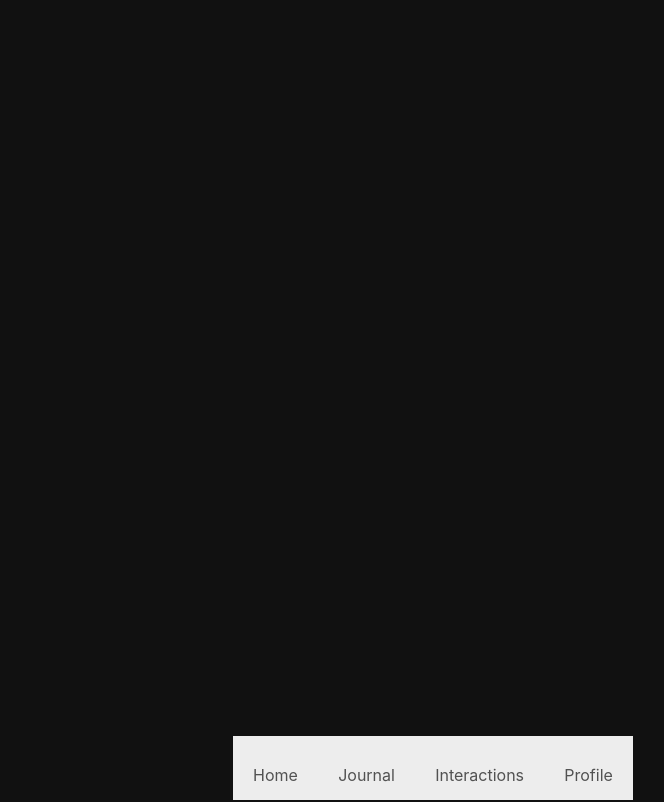
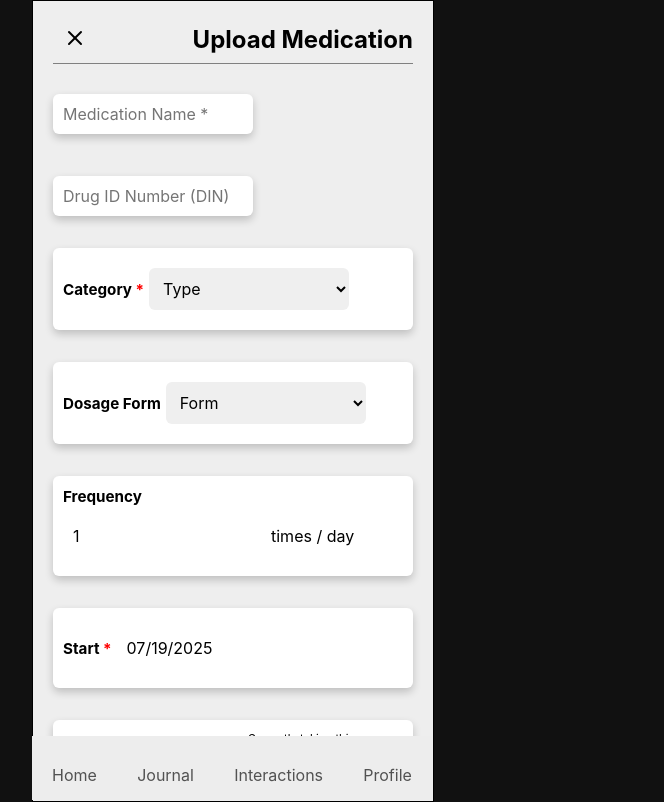
Before and after one commit to danelzhan/HackThe6ix, a React (Vite) app in the folder HackThe6ix/: page /journal/medication-form in a window 1280 px wide. Shown: the whole page, without its empty margins (407-1071 px from the left). Built offline with nearby package versions, Linux system fonts and the light colour scheme; no server answers; some icons are missing; a web font is replaced by a local one.

Commit message:
medication form

```diff
--- a/HackThe6ix/src/App.jsx
+++ b/HackThe6ix/src/App.jsx
@@ -93,6 +93,7 @@ function App() {
         <Route path="/camera" element={<AddDrugPage user ={userObj}/>} />
         <Route path="/forum" element={<ForumPage />} />
         <Route path="/login" element={<SignupPage user={userObj} />}></Route>
+        <Route path="/journal/medication-form" element={<MedicationForm />} />
       </Routes>
 
     {showNavBar && (
--- a/HackThe6ix/src/Pages/MedicationForm.jsx
+++ b/HackThe6ix/src/Pages/MedicationForm.jsx
@@ -30,6 +30,7 @@ export function MedicationForm() {
   };
 
   return (
+    <div className="app">
     <div className="journal-container medication-form">
     <form onSubmit={handleSubmit} >
         <div className="form-header">
@@ -150,5 +151,6 @@ export function MedicationForm() {
       </form>
 
     </div>
+    </div>
   );
 }
--- a/HackThe6ix/src/Pages/MedicationFormNew.jsx
+++ b/HackThe6ix/src/Pages/MedicationFormNew.jsx
@@ -129,6 +129,7 @@ export function MedicationForm() {
   };
 
   return (
+    <div className="app">
     <div style={containerStyle}>
       <div style={cardStyle}>
         {/* Header */}
@@ -439,5 +440,6 @@ export function MedicationForm() {
         </form>
       </div>
     </div>
+    </div>
   );
 }
```
